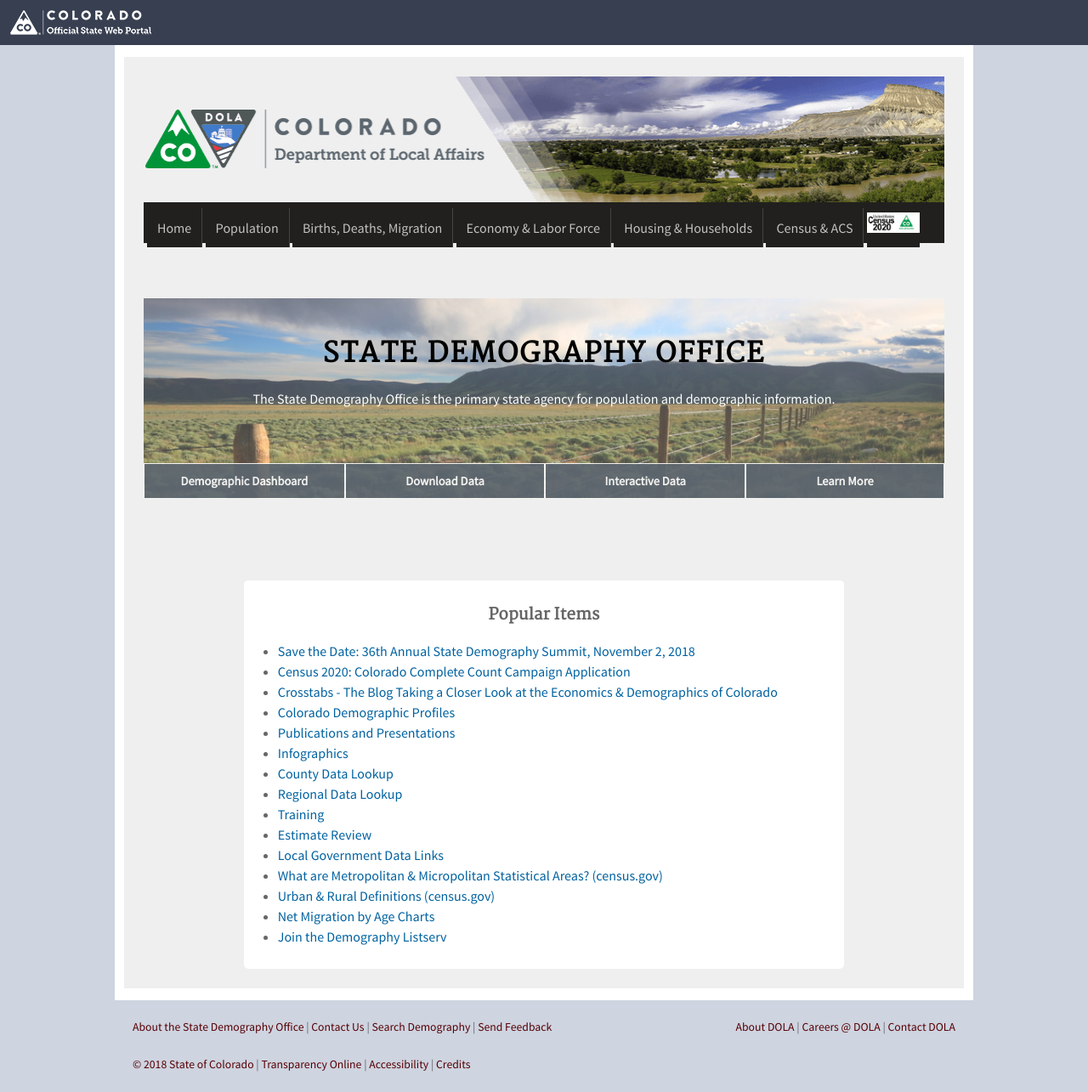
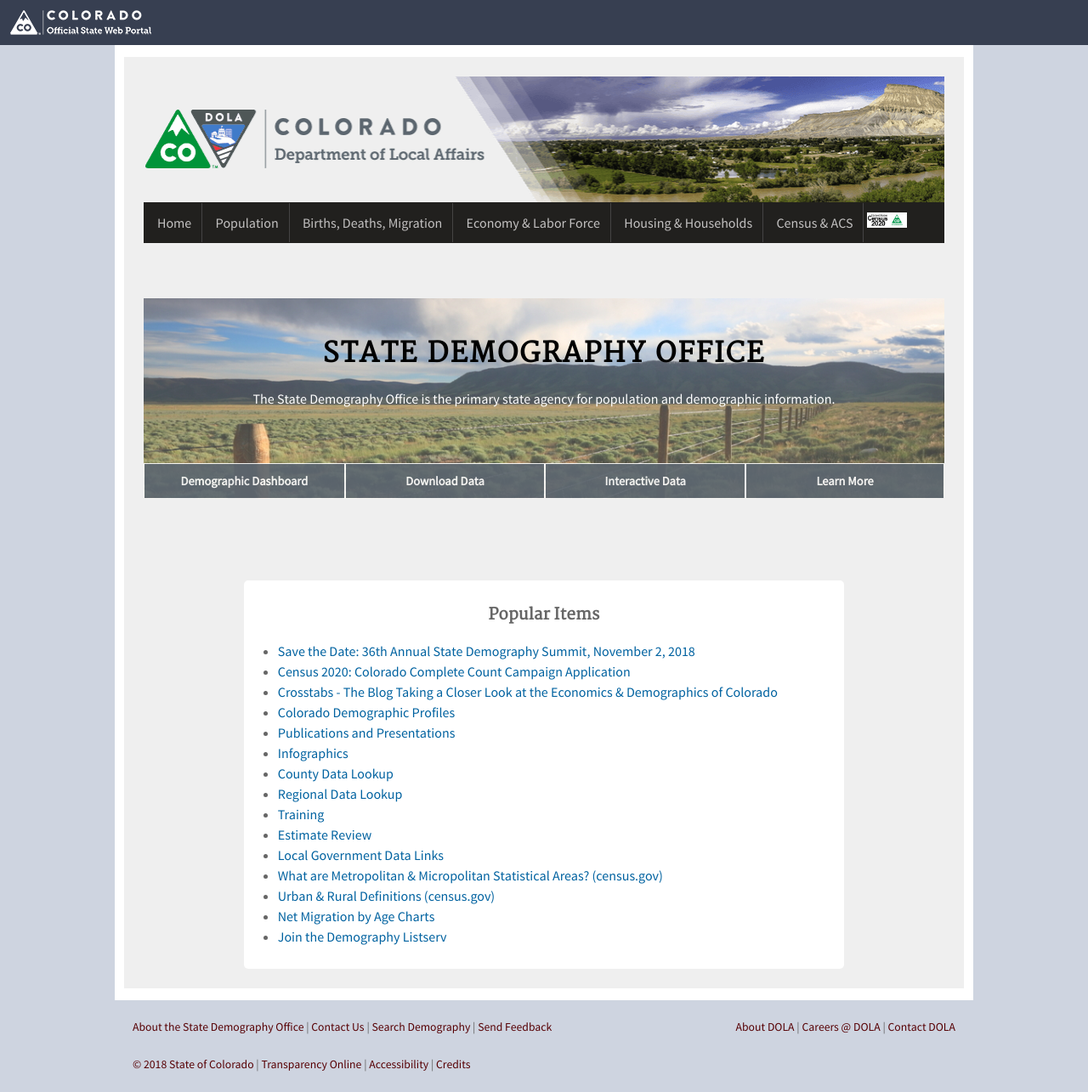
Before and after one commit to TBleess/Website_New, a Jekyll site: the page built from pages/0_Homepage_and_Footer_Links/index.md, in a window 1280 px wide. Shown: the whole page at 85% size. Built offline with Jekyll 4.4.1, drawn with Linux system fonts in a browser that asks for light colours.

Commit message:
Reducing logo height

```diff
--- a/_includes/_header.html
+++ b/_includes/_header.html
@@ -28,7 +28,7 @@
                             <li class="padding-normal">
                                 <a href="/census-acs/">Census &amp; ACS</a></li>
                             <li class="padding-none">
-                              <a href="/census-acs/2020-census-information/#census-information-2020"><img src="/images/CO2020.jpg" height=24px></a>
+                              <a href="/census-acs/2020-census-information/#census-information-2020"><img src="/images/CO2020.jpg" height=18px></a>
                             </li>
                         </ul>
                     </nav>
```
